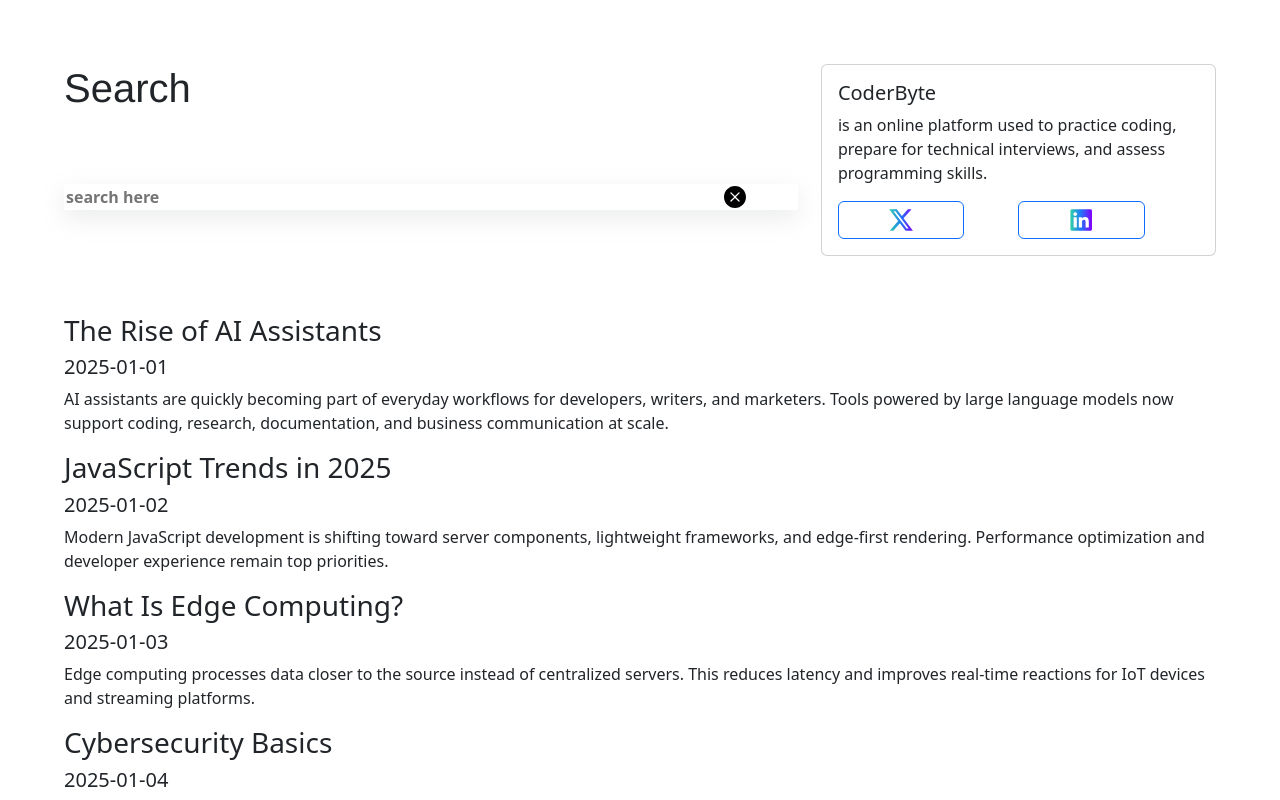
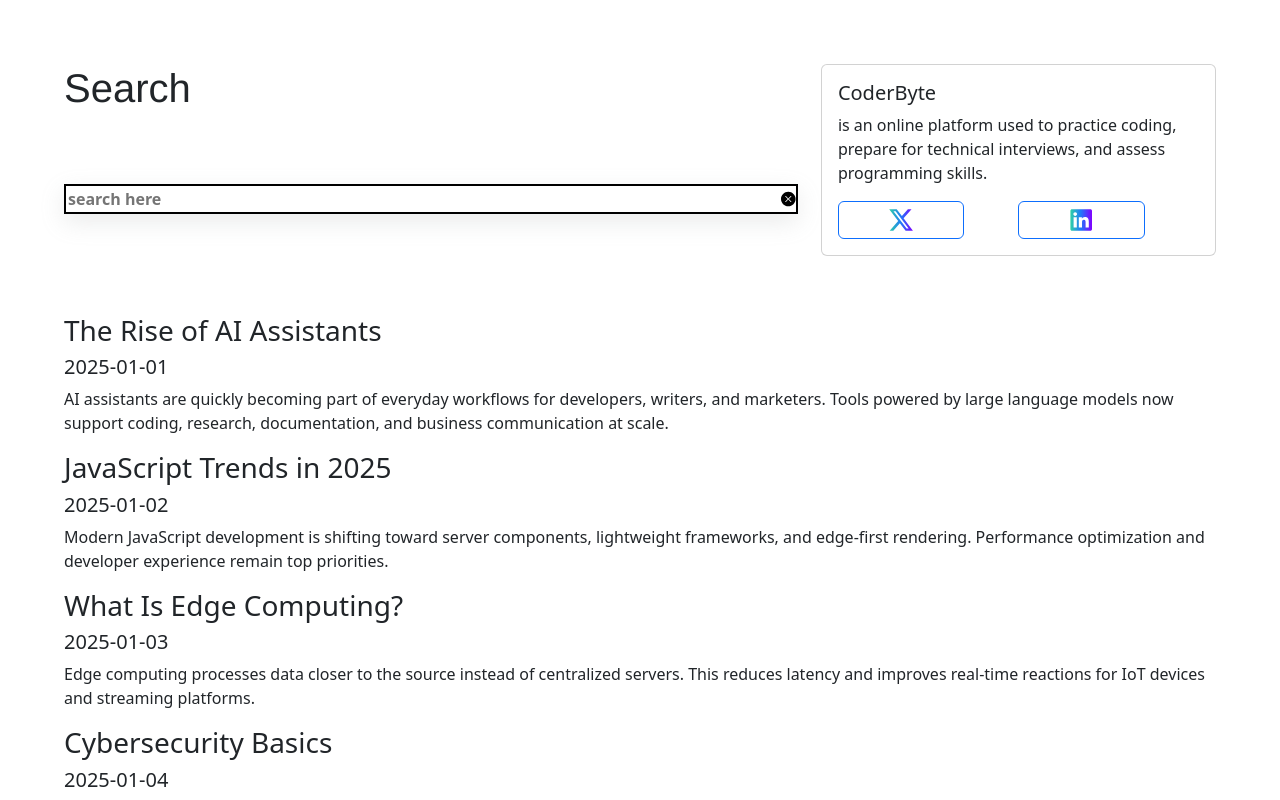
Before and after one commit to SayyedSuheir/CoderByte, a React (Vite) app in the folder Search/: page / in a window 1280 px wide. Shown: the top 800 px of the page. Built offline with nearby package versions, Linux system fonts and the light colour scheme.

Commit message:
search bar css updated

```diff
--- a/Search/src/App.css
+++ b/Search/src/App.css
@@ -61,6 +61,7 @@ header {
   display: flex;
   width: 100%;
   box-shadow: rgba(151, 154, 157, 0.2) 0px 8px 24px;
+  border: 2px solid black;
 }
 .search-input  {
   width: 90%;
@@ -79,15 +80,19 @@ header {
 
 
 }
+.search-input input:focus{
+
+ outline: none;
+}
 .clear-search-svg{
   width:10%;
  display: flex;
- align-items: center;
+ justify-content: end;
 
 
 }
 .clear-search-svg svg{
- width:30%;
+ width:20%;
  cursor: pointer;
 }
 /* ========= Card Footer & Links ========= */
```
